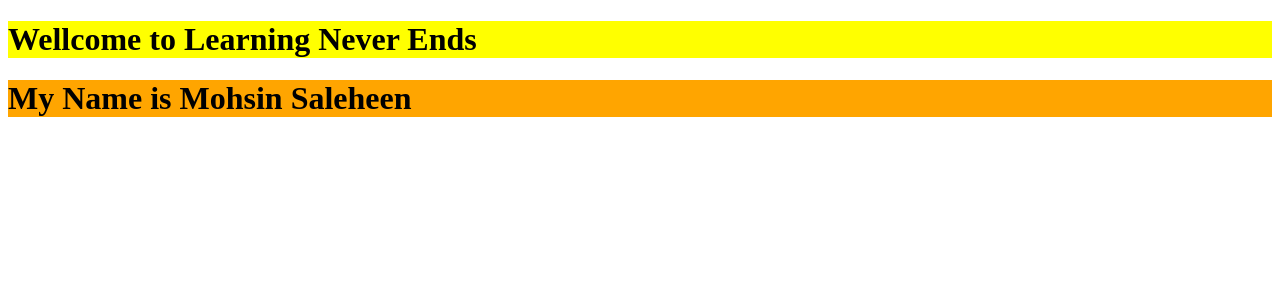
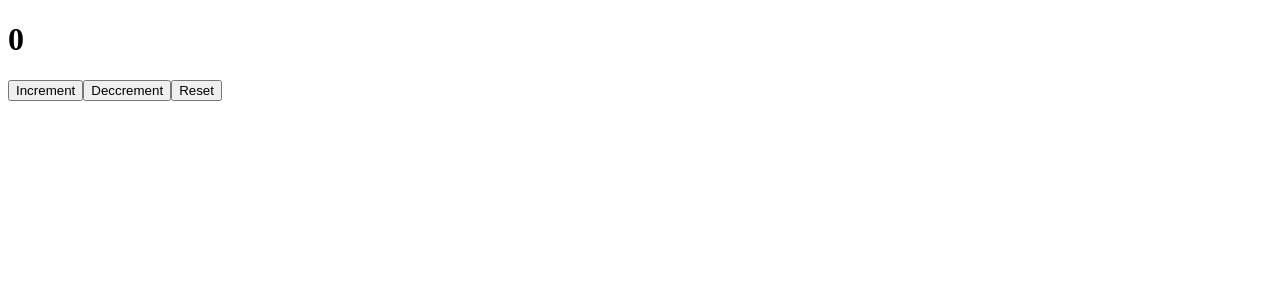
Before and after one commit to mohsinsaleheen1/React-Practice-Basic-to-Advance-, a React (Vite) app in the folder ClassComponent/: page / in a window 1280 px wide. Shown: the top 300 px of the page. Built offline with nearby package versions, Linux system fonts and the light colour scheme.

Commit message:
Create simple Counter App using React

```diff
--- a/ClassComponent/src/App.jsx
+++ b/ClassComponent/src/App.jsx
@@ -11,6 +11,7 @@ import Person from "./components/Person";
 import ParentClass from "./components/ParentClass";
 import Stylesheet1 from "./components/Stylesheet1";
 import Stylesheet2 from "./components/Stylesheet2";
+import Usestate from "./components/Hooks/Usestate";
 class App extends Component {
   render() {
     return (
@@ -28,8 +29,9 @@ class App extends Component {
         {/* <Updating1 /> */}
         {/* <Person city="Karachi" /> */}
         {/* <ParentClass /> */}
-        <Stylesheet1 />
-        <Stylesheet2 />
+        {/* <Stylesheet1 />
+        <Stylesheet2 /> */}
+        <Usestate />
       </>
     );
   }
--- /dev/null
+++ b/ClassComponent/src/components/Hooks/Usestate.jsx
@@ -0,0 +1,28 @@
+import React, { useState } from "react";
+
+function Usestate() {
+  const [count, setCount] = useState(0);
+  const Increament = () => {
+    setCount(count + 1);
+  };
+  const Decreament = () => {
+    if (count > 0) {
+      setCount(count - 1);
+    } else {
+      return count;
+    }
+  };
+  const Reset = () => {
+    setCount(0);
+  };
+  return (
+    <div>
+      <h1>{count}</h1>
+      <button onClick={Increament}>Increment</button>
+      <button onClick={Decreament}>Deccrement</button>
+      <button onClick={Reset}>Reset</button>
+    </div>
+  );
+}
+
+export default Usestate;
```
